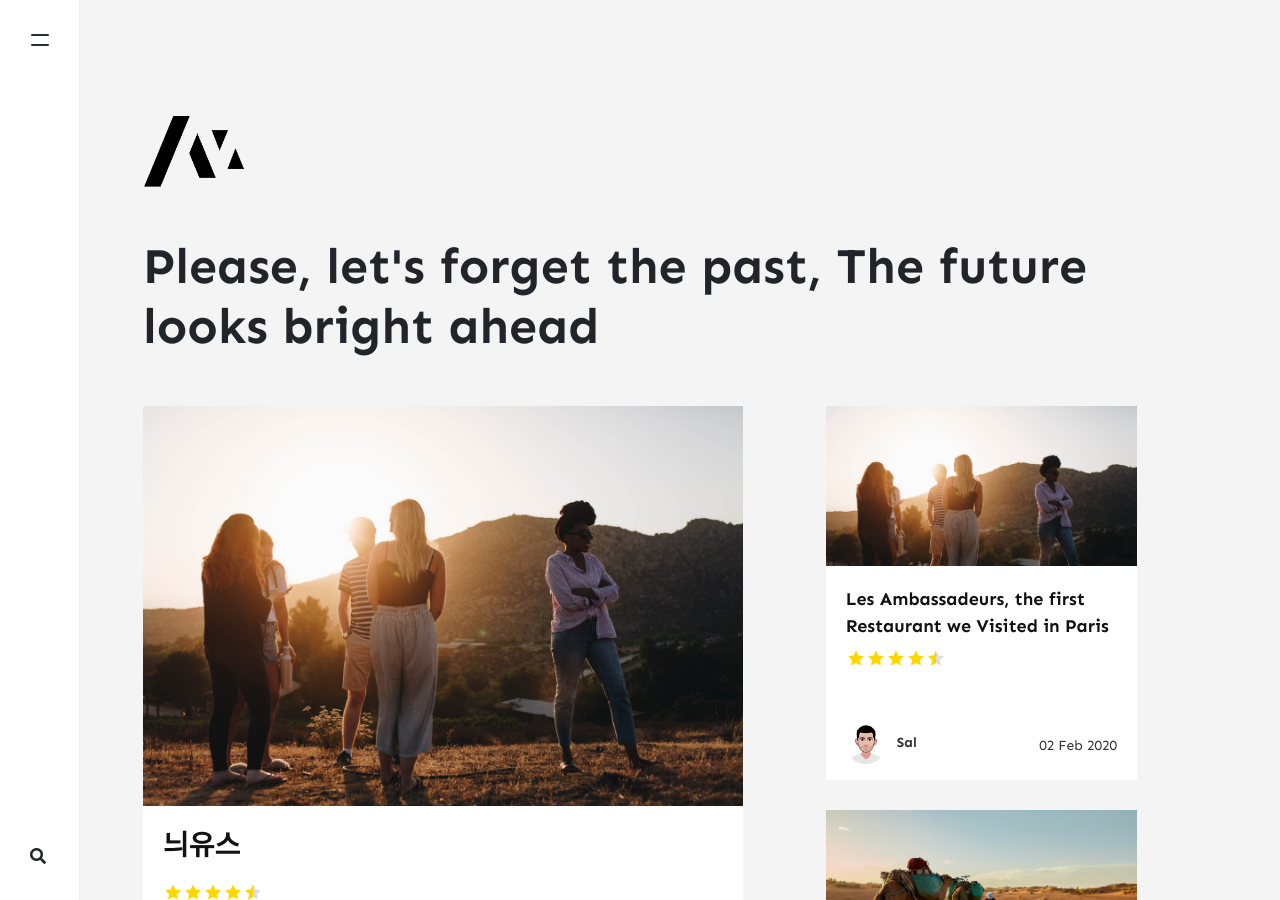
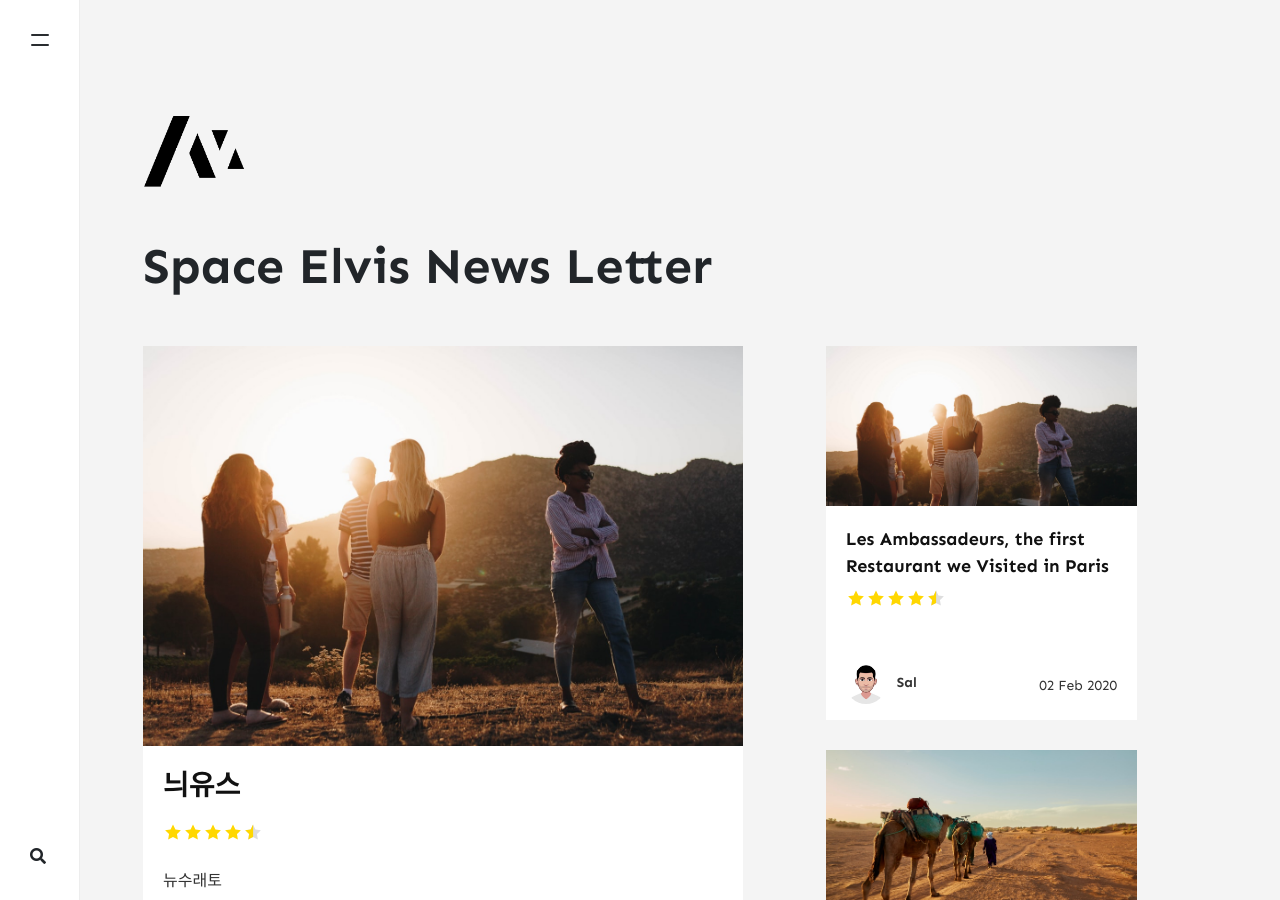
Before and after one commit to libamiew/libamiew7.github.io, a Jekyll site: the page built from index.html, in a window 1280 px wide and 900 px high. Built offline with Jekyll 4.4.1, drawn with Linux system fonts in a browser that asks for light colours; nearby versions of some CDN libraries; the list of posts is cut into pages by our own code; comment, search, counter and statistics services are not loaded.

Commit message:
Update _config.yml

```diff
--- a/_config.yml
+++ b/_config.yml
@@ -1,7 +1,7 @@
 # Site
 name: "Space Elvis News Letter"
 title: "Space Elvis News Letter"
-description: "Please, let's forget the past, The future looks bright ahead"
+description: "Space Elvis News Letter"
 logo: 'assets/images/logo.png'
 favicon: 'assets/images/logo.png'
 baseurl: https://libamiew.github.io/
```
